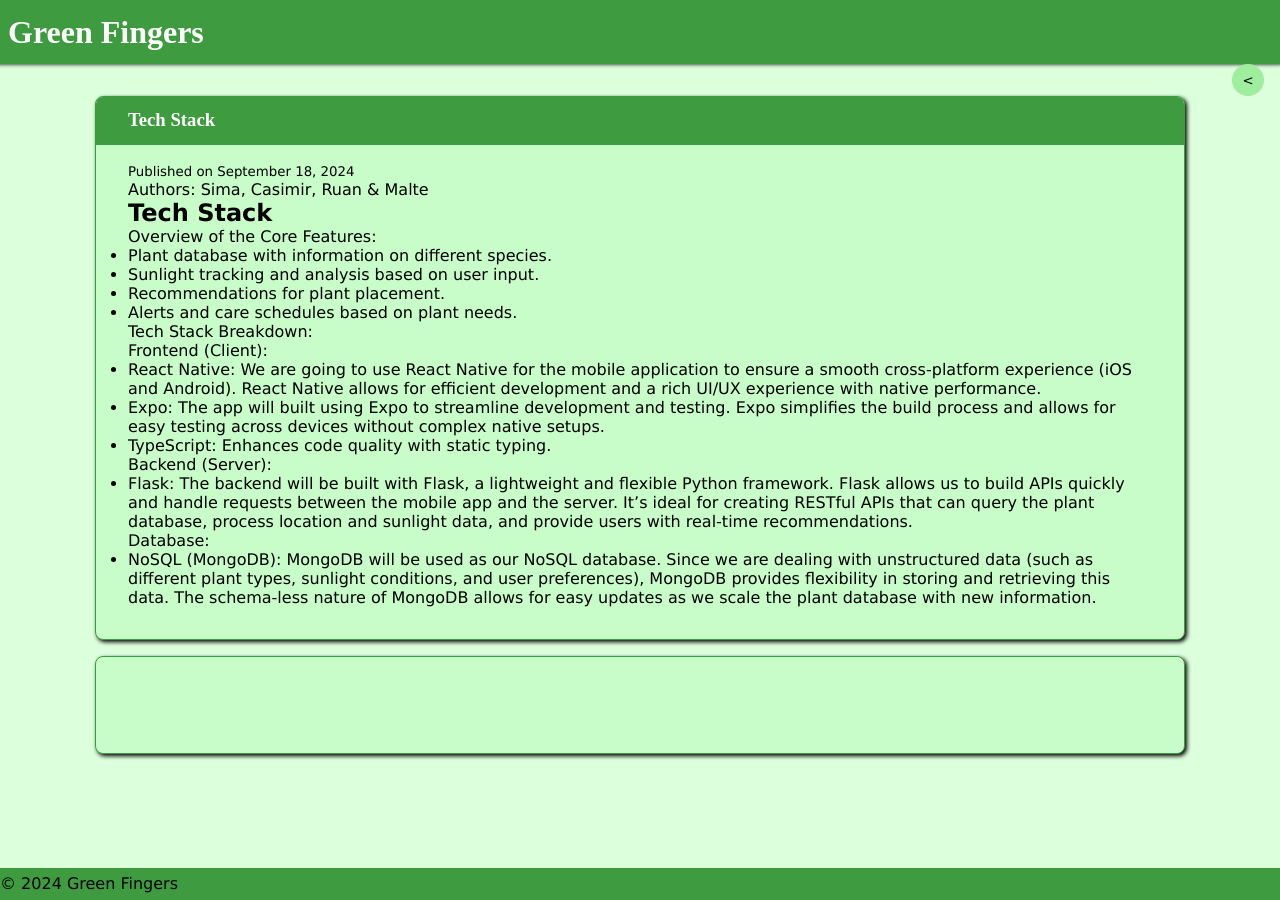
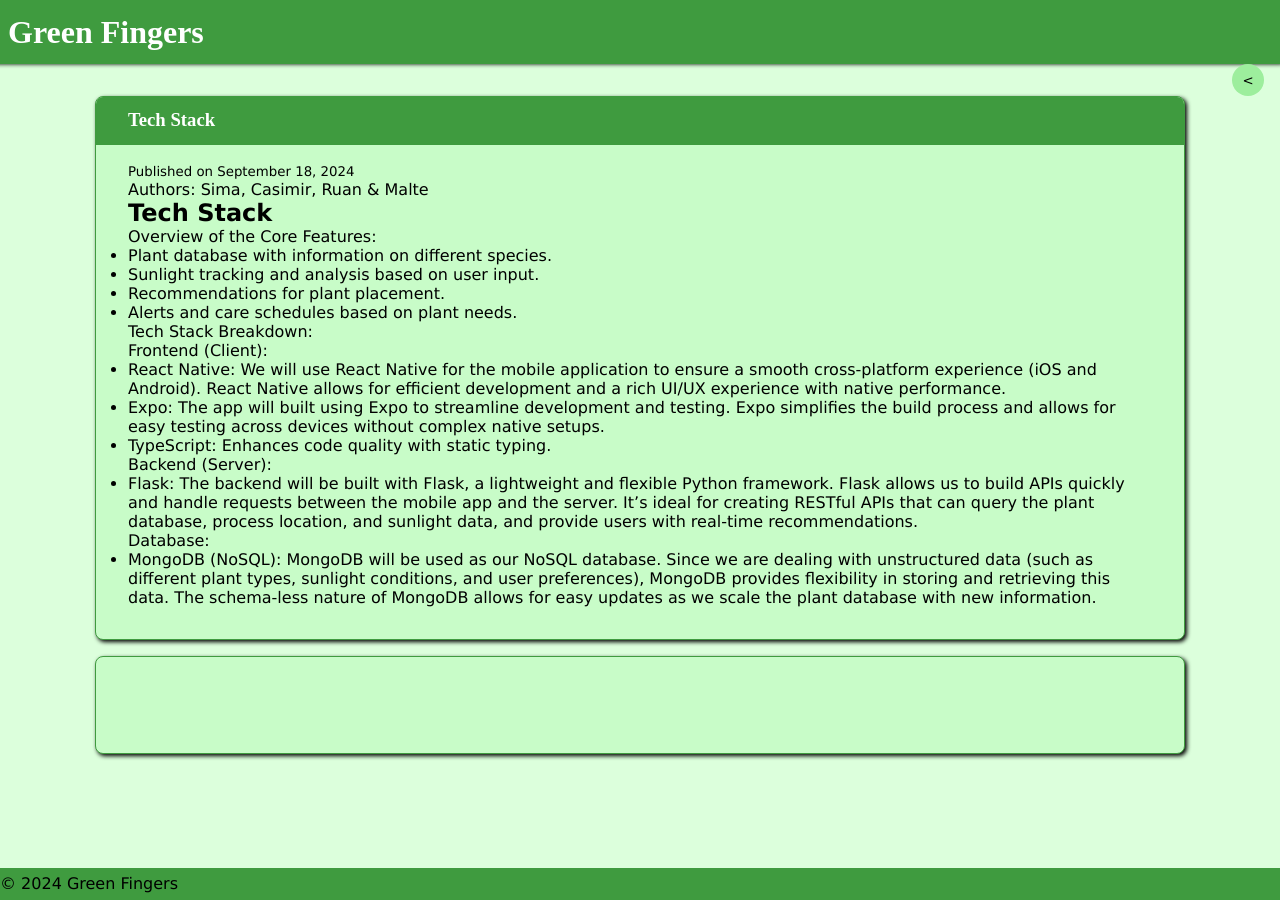
Before and after one commit to Green-Fingers-App/gardeningApp, a Jekyll site: the page built from docs/_posts/2024-09-18-tech-stack.md, in a window 1280 px wide. Built offline with Jekyll 4.4.1, drawn with Linux system fonts in a browser that asks for light colours; some web fonts are replaced; comment, search, counter and statistics services are not loaded.

Commit message:
Update 2024-09-18-tech-stack.md

```diff
--- a/docs/_posts/2024-09-18-tech-stack.md
+++ b/docs/_posts/2024-09-18-tech-stack.md
@@ -19,7 +19,7 @@
 Frontend (Client):
 
 - React Native:
-We are going to use React Native for the mobile application to ensure a smooth cross-platform experience (iOS and Android). React Native allows for efficient development and a rich UI/UX experience with native performance.
+We will use React Native for the mobile application to ensure a smooth cross-platform experience (iOS and Android). React Native allows for efficient development and a rich UI/UX experience with native performance.
 - Expo:
 The app will built using Expo to streamline development and testing. Expo simplifies the build process and allows for easy testing across devices without complex native setups.
 - TypeScript: Enhances code quality with static typing.
@@ -27,8 +27,8 @@
 Backend (Server):
 
 - Flask:
-The backend will be built with Flask, a lightweight and flexible Python framework. Flask allows us to build APIs quickly and handle requests between the mobile app and the server. It’s ideal for creating RESTful APIs that can query the plant database, process location and sunlight data, and provide users with real-time recommendations.
+The backend will be built with Flask, a lightweight and flexible Python framework. Flask allows us to build APIs quickly and handle requests between the mobile app and the server. It’s ideal for creating RESTful APIs that can query the plant database, process location, and sunlight data, and provide users with real-time recommendations.
 
 Database:
-- NoSQL (MongoDB):
+- MongoDB (NoSQL):
 MongoDB will be used as our NoSQL database. Since we are dealing with unstructured data (such as different plant types, sunlight conditions, and user preferences), MongoDB provides flexibility in storing and retrieving this data. The schema-less nature of MongoDB allows for easy updates as we scale the plant database with new information.
```
